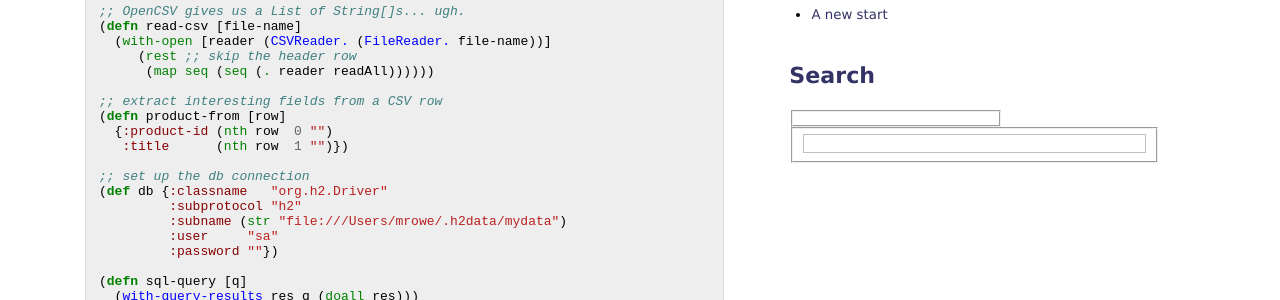
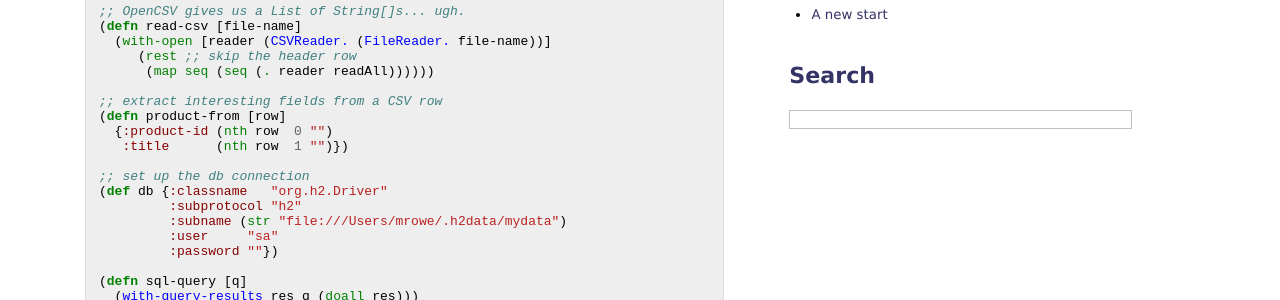
Before and after one commit to mrowe/mikerowecode.com, a Jekyll site: the page built from index.html, in a window 1280 px wide. Shown: the part 627-927 px from the top of the page. Built offline with Jekyll 4.4.1, drawn with Linux system fonts in a browser that asks for light colours; Markdown is read by kramdown in place of the engine named in the settings.

Commit message:
Fix up fieldset styling. Probably should have checked that.

```diff
--- a/_layouts/default.html
+++ b/_layouts/default.html
@@ -69,8 +69,6 @@
         <input type="hidden" name="hl" value="en"/>
         <input type="hidden" name="domains" value="mikerowecode.com"/>
         <input type="hidden" name="sitesearch" value="mikerowecode.com"/>
-       </fieldset>
-       <fieldset>
         <input title="Search" name="q" size="40"/>
        </fieldset>
       </form>
--- a/css/style.css
+++ b/css/style.css
@@ -59,6 +59,11 @@ a:hover  { text-decoration: underline; }
 	margin-bottom: 3em;
 }
 
+fieldset {
+    border: none;
+    padding: 0px;
+    margin: 0px;
+}
 #search input {
   background-color: white;
   color: inherit;
```
